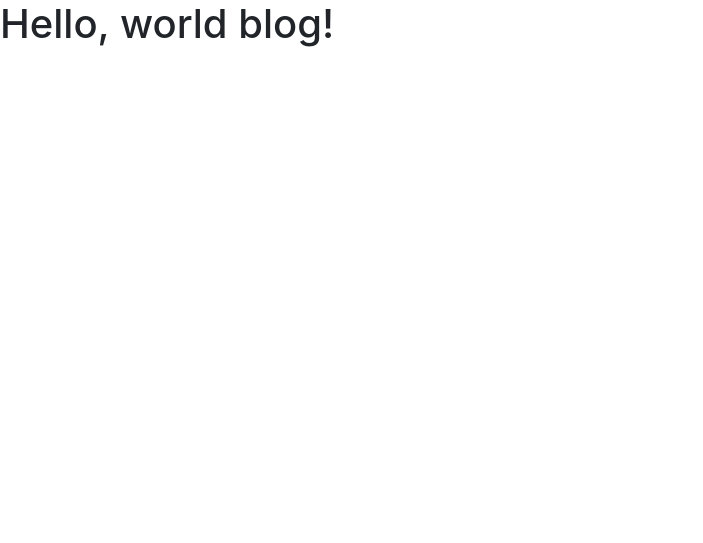
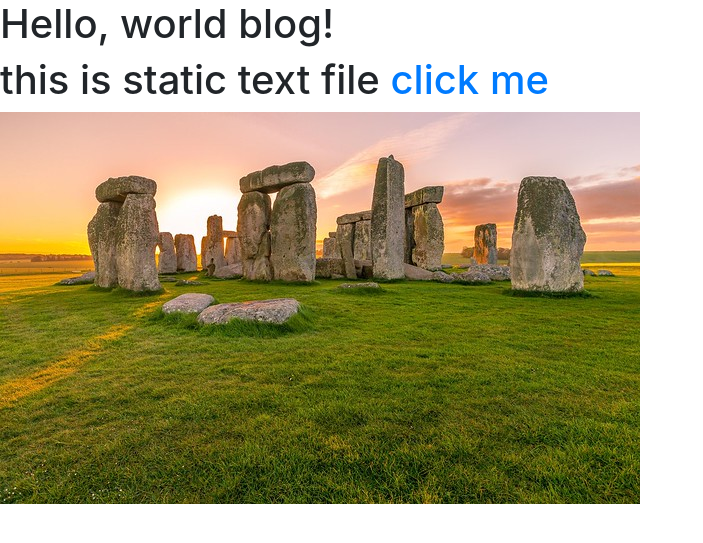
Before and after one commit to kul96/django_harry2, a Django app: page /blog/ in a window 1280 px wide. Shown: the top 543 px of the page, without its empty margins (0-703 px from the left). Run offline with Django 3.2, Linux system fonts and the light colour scheme; some libraries are stand-ins or nearby versions.

Commit message:
add static content

```diff
--- a/project1/blog/templates/blog/index.html
+++ b/project1/blog/templates/blog/index.html
@@ -12,8 +12,11 @@
   </head>
   <body>
     <h1>Hello, world blog!</h1>
-
-    <!-- Optional JavaScript -->
+     <!-- to access static file we have to difine jinja code -->
+     {% load static %}
+     <h1>this is static text file <a href="{%static 'blog/mystatic.txt' %}">click me</a> </h1>
+     <a href="" target="blank"><img src="{%static 'blog/a.jpg' %}" alt="kuldeep image"> </a>
+     <!-- Optional JavaScript -->
     <!-- jQuery first, then Popper.js, then Bootstrap JS -->
     <script src="https://code.jquery.com/jquery-3.4.1.slim.min.js" integrity="sha384-J6qa4849blE2+poT4WnyKhv5vZF5SrPo0iEjwBvKU7imGFAV0wwj1yYfoRSJoZ+n" crossorigin="anonymous"></script>
     <script src="https://cdn.jsdelivr.net/npm/popper.js@1.16.0/dist/umd/popper.min.js" integrity="sha384-Q6E9RHvbIyZFJoft+2mJbHaEWldlvI9IOYy5n3zV9zzTtmI3UksdQRVvoxMfooAo" crossorigin="anonymous"></script>
```
